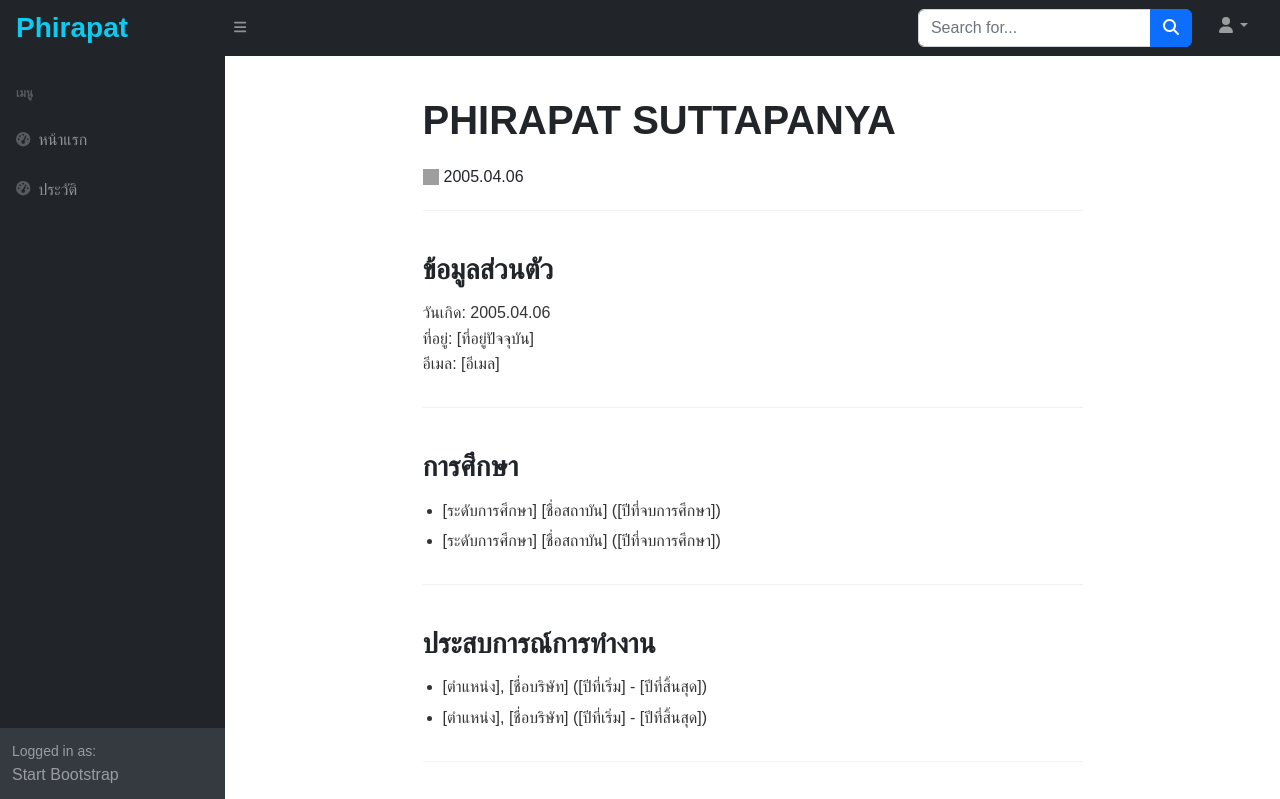
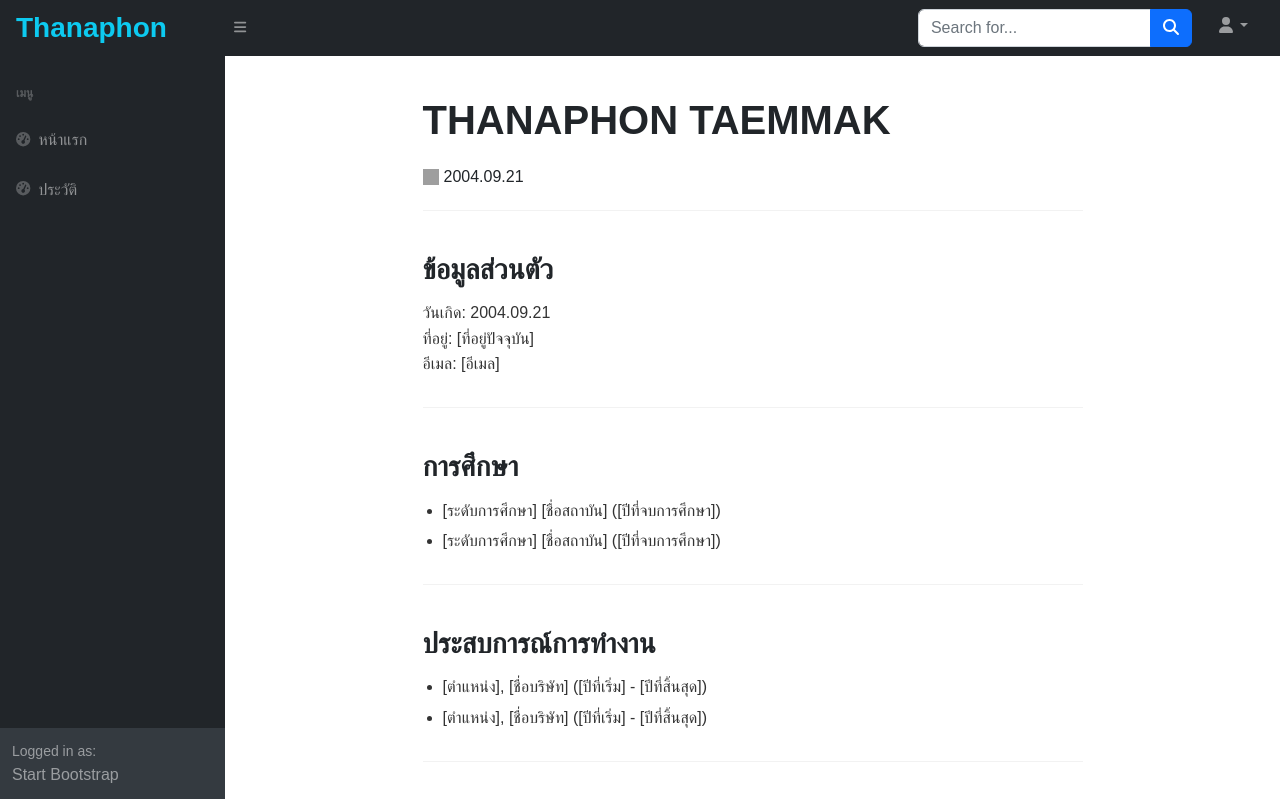
Before and after one commit to thanaphon8/Web-Vercel, a Django app: page /about/ in a window 1280 px wide. Shown: the top 799 px of the page. Run offline with Django 5.2, Linux system fonts and the light colour scheme; some libraries are stand-ins or nearby versions; grey boxes are pictures that could not be loaded.

Commit message:
new update vercel

```diff
--- a/templates/about.html
+++ b/templates/about.html
@@ -7,7 +7,7 @@
   <head>
     <meta charset="UTF-8" />
     <meta name="viewport" content="width=device-width, initial-scale=1.0" />
-    <title>พีรพัฒน์ สุทธปัญญา</title>
+    <title>ธนาพนธ์ แต้มมาก</title>
     <link rel="preconnect" href="https://fonts.googleapis.com" />
     <link rel="preconnect" href="https://fonts.gstatic.com" crossorigin />
     <link
@@ -93,14 +93,14 @@
   <body>
     <div class="container">
       <div class="header">
-        <h1 class="text-dark fw-bold">PHIRAPAT SUTTAPANYA</h1>
+        <h1 class="text-dark fw-bold">THANAPHON TAEMMAK</h1>
       </div>
       <div class="birthdate">
         <img
           src="https://img.icons8.com/ios-glyphs/30/000000/birthday-cake.png"
           alt="birthday icon"
         />
-        <span class="text-dark">2005.04.06</span>
+        <span class="text-dark">2004.09.21</span>
       </div>
 
       <hr />
@@ -108,7 +108,7 @@
       <div class="section">
         <h2 class="text-dark font-weight-bold fs-3 fw-bold">ข้อมูลส่วนตัว</h2>
         <p>
-          วันเกิด: 2005.04.06<br />
+          วันเกิด: 2004.09.21<br />
           ที่อยู่: [ที่อยู่ปัจจุบัน]<br />
           อีเมล: [อีเมล]
         </p>
--- a/templates/base.html
+++ b/templates/base.html
@@ -16,7 +16,7 @@
     <body class="sb-nav-fixed">
         <nav class="sb-topnav navbar navbar-expand navbar-dark bg-dark">
             <!-- Navbar Brand-->
-            <a class="navbar-brand ps-3 fs-3 fw-bold text-info" href='{% url "index" %}'>Phirapat</a>
+            <a class="navbar-brand ps-3 fs-3 fw-bold text-info" href='{% url "index" %}'>Thanaphon</a>
             <!-- Sidebar Toggle-->
             <button class="btn btn-link btn-sm order-1 order-lg-0 me-4 me-lg-0" id="sidebarToggle" href="#!"><i class="fas fa-bars"></i></button>
             <!-- Navbar Search-->
```
